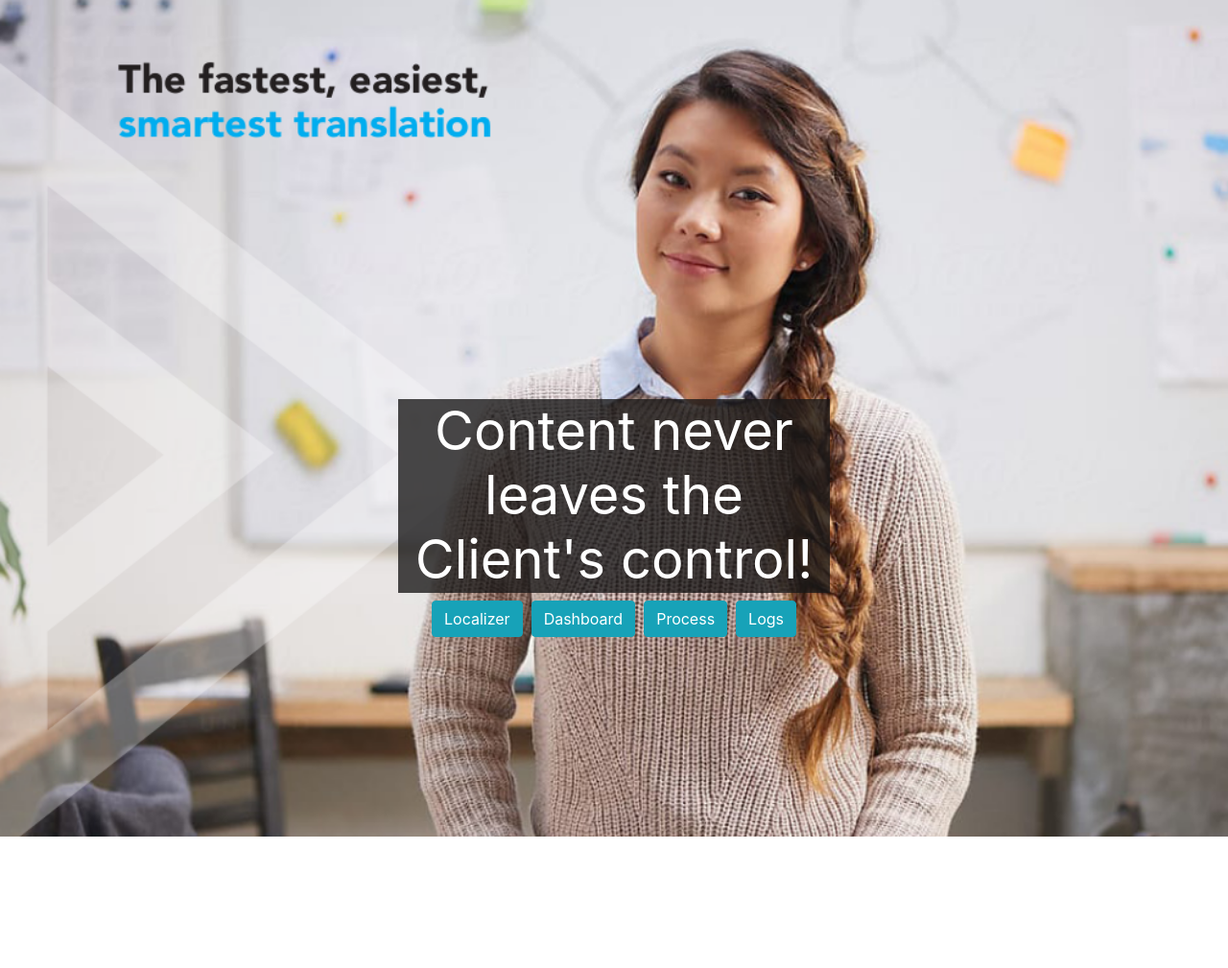
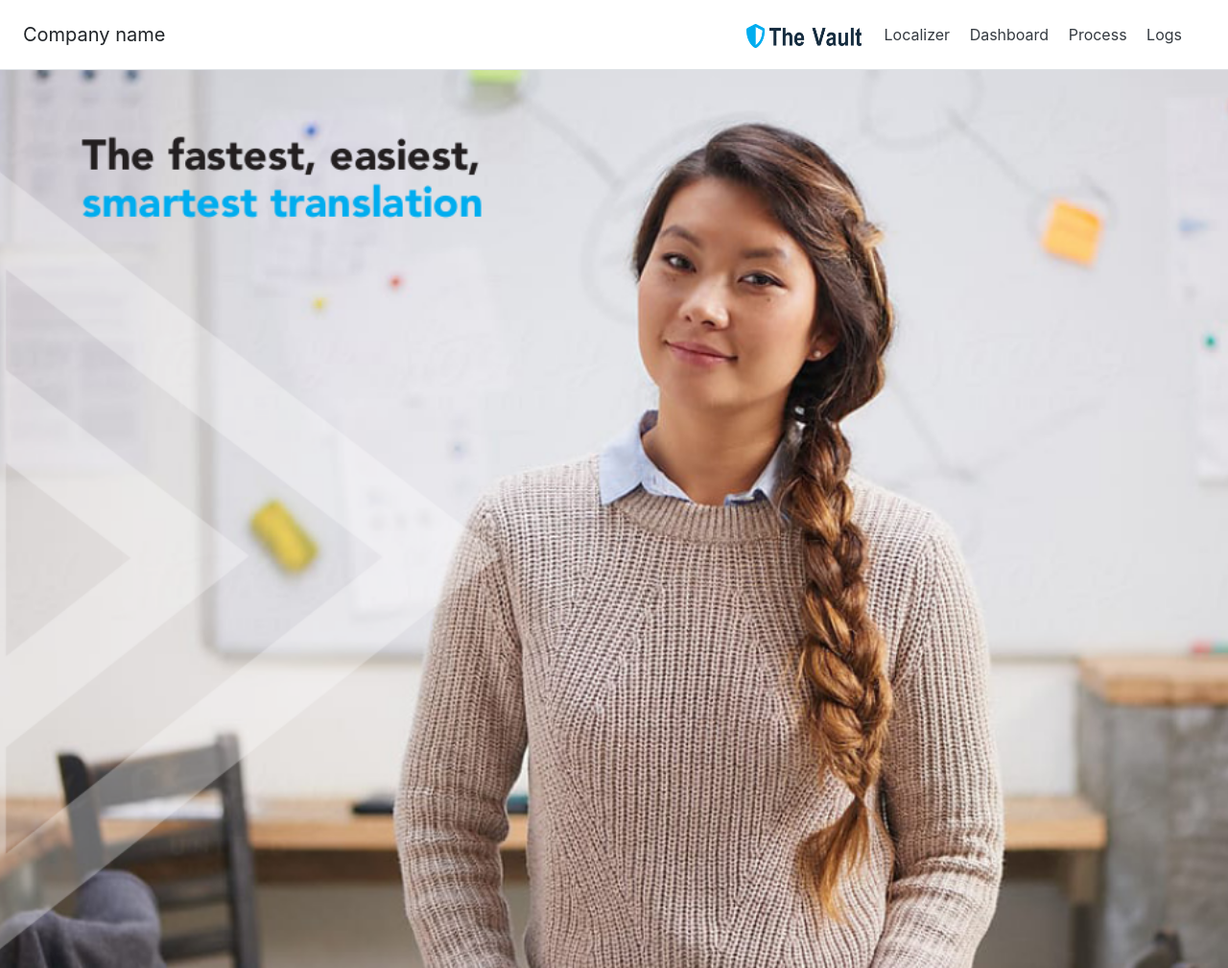
Before and after one commit to mike-thomas-nz/straker-hack, a website built with webpack: page src/index.html in a window 1280 px wide. Shown: the whole page at 96% size. Before the commit the page ends 872 px from the top, so only its background shows below. Built offline with nearby package versions, Linux system fonts and the light colour scheme; files whose address does not match are found by name; what video.js would draw is missing.

Commit message:
main  up

```diff
--- a/src/index.html
+++ b/src/index.html
@@ -3,10 +3,31 @@
   <head>
     <meta charset="utf-8">
     <meta name="viewport" content="width=device-width, initial-scale=1, shrink-to-fit=no">
-    <title>Product example · Bootstrap</title>
+    <title>The VAULT : Straker Translations</title>
   </head>
   <body>
+      <div class="d-flex flex-column flex-md-row align-items-center p-3 px-md-4 bg-white border-bottom shadow-sm">
+          <h5 class="my-0 mr-md-auto font-weight-normal">Company name</h5>
+          <a class="navbar-brand" href="#">
+              <img class="navbar-brand-full" src="assets/images/The Vault Alt.png" width="120" height="25" alt="CoreUI Logo">
+            </a>
+          <nav class="my-2 my-md-0 mr-md-3">
+            <a class="p-2 text-dark" href="workbench.html">Localizer</a>
+            <a class="p-2 text-dark" href="dashboard.html">Dashboard</a>
+            <a class="p-2 text-dark" href="admin.html">Process</a>
+            <a class="p-2 text-dark" href="logging.html">Logs</a>
+          </nav>
+        </div>
     <div class="top">
+<p>&nbsp;</p>
+<p>&nbsp;</p>
+<p>&nbsp;</p>
+<p>&nbsp;</p>
+<p>&nbsp;</p>
+<p>&nbsp;</p>
+<p>&nbsp;</p>
+<p>&nbsp;</p>
+<p>&nbsp;</p>
 <p>&nbsp;</p>
 <p>&nbsp;</p>
 <p>&nbsp;</p>
@@ -17,11 +38,6 @@
 <p>&nbsp;</p>
 <div class="position-relative overflow-hidden p-3 p-md-5 m-md-3 text-center">
   <div class="col-md-5 mx-auto my-5">
-    <h1 class="display-4 font-weight-normal text-block">Content never leaves the Client's control!</h1>
-    <a class="btn btn-info" href="workbench.html">Localizer</a>&nbsp;
-    <a class="btn btn-info" href="dashboard.html">Dashboard</a>&nbsp;
-    <a class="btn btn-info" href="admin.html">Process</a>&nbsp;
-    <a class="btn btn-info" href="logging.html">Logs</a>
   </div>
   <div class="product-device shadow-sm d-none d-md-block"></div>
   <div class="product-device product-device-2 shadow-sm d-none d-md-block"></div>
```
